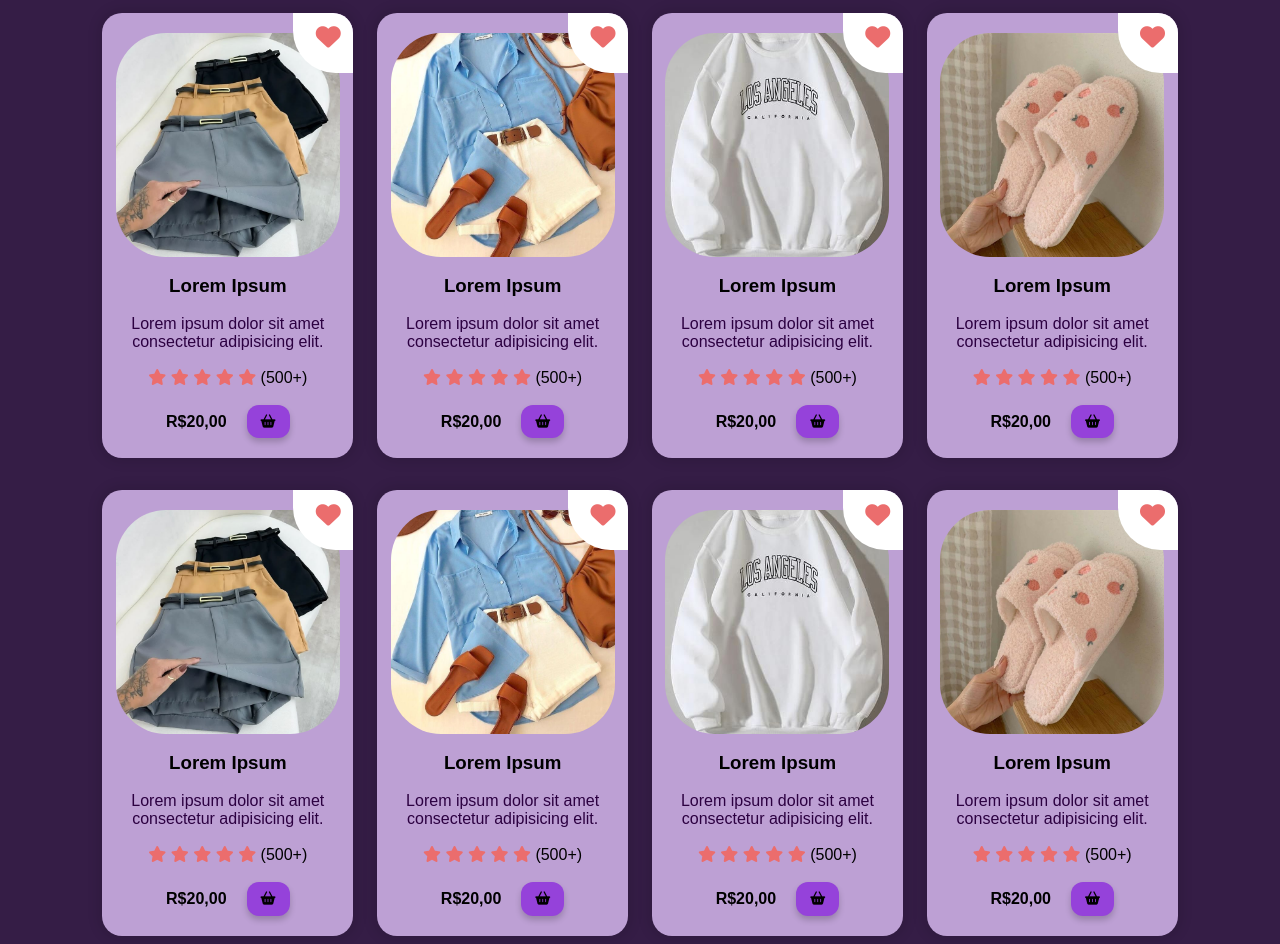
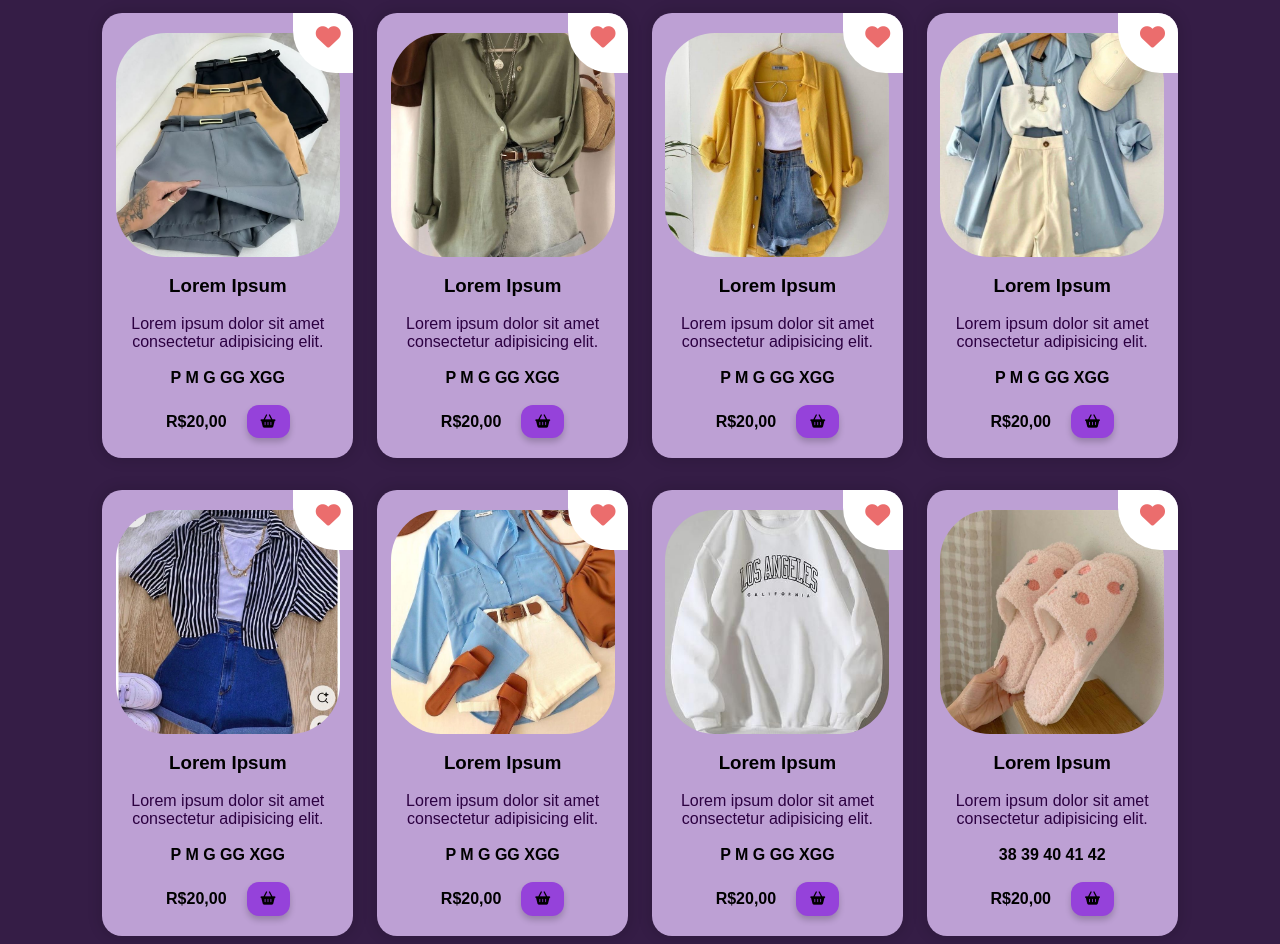
Before and after one commit to thayzavi/roupa, a plain HTML site: page index.html in a window 1280 px wide. Shown: the part 916-1860 px from the top of the page. Drawn offline with nearby package versions, Linux system fonts and the light colour scheme.

Commit message:
modificação

```diff
--- a/index.html
+++ b/index.html
@@ -24,6 +24,9 @@
                 </li>
                 <li class="nav-item">
                     <a href="#avaliação">Avaliações</a>
+                </li>
+                <li class="nav-item">
+                    <a href="#avaliação">Localiz</a>
                 </li>
             </ul>
             <button class="btn-default">Peça Aqui</button>
@@ -118,12 +121,124 @@
                     </span>
 
                     <div class="dish-rate">
-                        <i class="fa-solid fa-star"></i>
-                        <i class="fa-solid fa-star"></i>
-                        <i class="fa-solid fa-star"></i>
-                        <i class="fa-solid fa-star"></i>
-                        <i class="fa-solid fa-star"></i>
-                        <span>(500+)</span>
+                        <div class="dish-rate">
+                            <h4>P M G GG XGG</h4>
+                        </div>
+                    </div>
+
+                    <div class="dish-price">
+                        <h4>R$20,00</h4>
+                        <button class="btn-default">
+                            <i class="fa-solid fa-basket-shopping"></i>
+                        </button>
+                    </div>
+                </div>
+
+                <div class="dish">
+                    <div class="dish-heart">
+                        <i class="fa-solid fa-heart"></i>
+                    </div>
+
+                    <img src="img/catalogo/5e3a3940-b280-49d8-bfc3-8ff3b4c431f8.jpg" class="dish-image" alt="">
+
+                    <h3 class="dish-title">
+                        Lorem Ipsum
+                    </h3>
+
+                    <span class="dish-description">
+                        Lorem ipsum dolor sit amet consectetur adipisicing elit.
+                    </span>
+
+                    <div class="dish-rate">
+                        <div class="dish-rate">
+                            <h4>P M G GG XGG</h4>
+                        </div>
+                    </div>
+
+                    <div class="dish-price">
+                        <h4>R$20,00</h4>
+                        <button class="btn-default">
+                            <i class="fa-solid fa-basket-shopping"></i>
+                        </button>
+                    </div>
+                </div>
+
+                <div class="dish">
+                    <div class="dish-heart">
+                        <i class="fa-solid fa-heart"></i>
+                    </div>
+
+                    <img src="img/catalogo/a3e353ae-b65f-4e83-af10-5d96a58ca424.jpg" class="dish-image" alt="">
+
+                    <h3 class="dish-title">
+                        Lorem Ipsum
+                    </h3>
+
+                    <span class="dish-description">
+                        Lorem ipsum dolor sit amet consectetur adipisicing elit.
+                    </span>
+
+                    <div class="dish-rate">
+                        <div class="dish-rate">
+                            <h4>P M G GG XGG</h4>
+                        </div>
+                    </div>
+
+                    <div class="dish-price">
+                        <h4>R$20,00</h4>
+                        <button class="btn-default">
+                            <i class="fa-solid fa-basket-shopping"></i>
+                        </button>
+                    </div>
+                </div>
+
+                <div class="dish">
+                    <div class="dish-heart">
+                        <i class="fa-solid fa-heart"></i>
+                    </div>
+
+                    <img src="img/catalogo/f31489aa-c818-49d0-aaed-761d48c27c2c.jpg" class="dish-image" alt="">
+
+                    <h3 class="dish-title">
+                        Lorem Ipsum
+                    </h3>
+
+                    <span class="dish-description">
+                        Lorem ipsum dolor sit amet consectetur adipisicing elit.
+                    </span>
+
+                    <div class="dish-rate">
+                        <div class="dish-rate">
+                            <h4>P M G GG XGG</h4>
+                        </div>
+                    </div>
+
+                    <div class="dish-price">
+                        <h4>R$20,00</h4>
+                        <button class="btn-default">
+                            <i class="fa-solid fa-basket-shopping"></i>
+                        </button>
+                    </div>
+                </div>
+            </div>
+            <div id="dishes">
+                <div class="dish">
+                    <div class="dish-heart">
+                        <i class="fa-solid fa-heart"></i>
+                    </div>
+
+                    <img src="img/catalogo/fea8724b-26ce-46ac-bce5-984a723be997.jpg" class="dish-image" alt="">
+
+                    <h3 class="dish-title">
+                        Lorem Ipsum
+                    </h3>
+
+                    <span class="dish-description">
+                        Lorem ipsum dolor sit amet consectetur adipisicing elit.
+                    </span>
+
+                    <div class="dish-rate">
+                        <h4>P M G GG XGG</h4>
                     </div>
 
                     <div class="dish-price">
@@ -150,12 +265,9 @@
                     </span>
 
                     <div class="dish-rate">
-                        <i class="fa-solid fa-star"></i>
-                        <i class="fa-solid fa-star"></i>
-                        <i class="fa-solid fa-star"></i>
-                        <i class="fa-solid fa-star"></i>
-                        <i class="fa-solid fa-star"></i>
-                        <span>(500+)</span>
+                        <div class="dish-rate">
+                            <h4>P M G GG XGG</h4>
+                        </div>
                     </div>
 
                     <div class="dish-price">
@@ -182,12 +294,9 @@
                     </span>
 
                     <div class="dish-rate">
-                        <i class="fa-solid fa-star"></i>
-                        <i class="fa-solid fa-star"></i>
-                        <i class="fa-solid fa-star"></i>
-                        <i class="fa-solid fa-star"></i>
-                        <i class="fa-solid fa-star"></i>
-                        <span>(500+)</span>
+                        <div class="dish-rate">
+                            <h4>P M G GG XGG</h4>
+                        </div>
                     </div>
 
                     <div class="dish-price">
@@ -214,141 +323,9 @@
                     </span>
 
                     <div class="dish-rate">
-                        <i class="fa-solid fa-star"></i>
-                        <i class="fa-solid fa-star"></i>
-                        <i class="fa-solid fa-star"></i>
-                        <i class="fa-solid fa-star"></i>
-                        <i class="fa-solid fa-star"></i>
-                        <span>(500+)</span>
-                    </div>
-
-                    <div class="dish-price">
-                        <h4>R$20,00</h4>
-                        <button class="btn-default">
-                            <i class="fa-solid fa-basket-shopping"></i>
-                        </button>
-                    </div>
-                </div>
-            </div>
-            <div id="dishes">
-                <div class="dish">
-                    <div class="dish-heart">
-                        <i class="fa-solid fa-heart"></i>
-                    </div>
-
-                    <img src="img/catalogo/🔝 Lista de Fornecedores de Roupas com Mais de 500….jpg" class="dish-image" alt="">
-
-                    <h3 class="dish-title">
-                        Lorem Ipsum
-                    </h3>
-
-                    <span class="dish-description">
-                        Lorem ipsum dolor sit amet consectetur adipisicing elit.
-                    </span>
-
-                    <div class="dish-rate">
-                        <i class="fa-solid fa-star"></i>
-                        <i class="fa-solid fa-star"></i>
-                        <i class="fa-solid fa-star"></i>
-                        <i class="fa-solid fa-star"></i>
-                        <i class="fa-solid fa-star"></i>
-                        <span>(500+)</span>
-                    </div>
-
-                    <div class="dish-price">
-                        <h4>R$20,00</h4>
-                        <button class="btn-default">
-                            <i class="fa-solid fa-basket-shopping"></i>
-                        </button>
-                    </div>
-                </div>
-
-                <div class="dish">
-                    <div class="dish-heart">
-                        <i class="fa-solid fa-heart"></i>
-                    </div>
-
-                    <img src="img/catalogo/Descubra As Tendências Para O Verão 2023_ Cores, Estampas E Estampas De Moda.jpg" class="dish-image" alt="">
-
-                    <h3 class="dish-title">
-                        Lorem Ipsum
-                    </h3>
-
-                    <span class="dish-description">
-                        Lorem ipsum dolor sit amet consectetur adipisicing elit.
-                    </span>
-
-                    <div class="dish-rate">
-                        <i class="fa-solid fa-star"></i>
-                        <i class="fa-solid fa-star"></i>
-                        <i class="fa-solid fa-star"></i>
-                        <i class="fa-solid fa-star"></i>
-                        <i class="fa-solid fa-star"></i>
-                        <span>(500+)</span>
-                    </div>
-
-                    <div class="dish-price">
-                        <h4>R$20,00</h4>
-                        <button class="btn-default">
-                            <i class="fa-solid fa-basket-shopping"></i>
-                        </button>
-                    </div>
-                </div>
-
-                <div class="dish">
-                    <div class="dish-heart">
-                        <i class="fa-solid fa-heart"></i>
-                    </div>
-
-                    <img src="img/catalogo/Moletom Gola Redonda Los Angeles California.jpg" class="dish-image" alt="">
-
-                    <h3 class="dish-title">
-                        Lorem Ipsum
-                    </h3>
-
-                    <span class="dish-description">
-                        Lorem ipsum dolor sit amet consectetur adipisicing elit.
-                    </span>
-
-                    <div class="dish-rate">
-                        <i class="fa-solid fa-star"></i>
-                        <i class="fa-solid fa-star"></i>
-                        <i class="fa-solid fa-star"></i>
-                        <i class="fa-solid fa-star"></i>
-                        <i class="fa-solid fa-star"></i>
-                        <span>(500+)</span>
-                    </div>
-
-                    <div class="dish-price">
-                        <h4>R$20,00</h4>
-                        <button class="btn-default">
-                            <i class="fa-solid fa-basket-shopping"></i>
-                        </button>
-                    </div>
-                </div>
-
-                <div class="dish">
-                    <div class="dish-heart">
-                        <i class="fa-solid fa-heart"></i>
-                    </div>
-
-                    <img src="img/catalogo/20a4f487-4f8d-4995-8240-f33828738076.jpg" class="dish-image" alt="">
-
-                    <h3 class="dish-title">
-                        Lorem Ipsum
-                    </h3>
-
-                    <span class="dish-description">
-                        Lorem ipsum dolor sit amet consectetur adipisicing elit.
-                    </span>
-
-                    <div class="dish-rate">
-                        <i class="fa-solid fa-star"></i>
-                        <i class="fa-solid fa-star"></i>
-                        <i class="fa-solid fa-star"></i>
-                        <i class="fa-solid fa-star"></i>
-                        <i class="fa-solid fa-star"></i>
-                        <span>(500+)</span>
+                        <div class="dish-rate">
+                            <h4>38 39 40 41 42</h4>
+                        </div>
                     </div>
 
                     <div class="dish-price">
@@ -382,7 +359,7 @@
 
                 <div id="feedbacks">
                     <div class="feedback">
-                        <img src="" alt="" class="avatar">
+                        <img src="img/0bc38f0c-e909-464c-9bb0-1af15fcce96b.jpg" alt="" class="avatar">
 
                         <div class="feedback-content">
                             <p>
@@ -403,7 +380,7 @@
                     </div>
 
                     <div class="feedback">
-                        <img src="" alt="" class="avatar">
+                        <img src="img/0bc38f0c-e909-464c-9bb0-1af15fcce96b.jpg" alt="" class="avatar">
 
                         <div class="feedback-content">
                             <p>
--- a/style.css
+++ b/style.css
@@ -171,7 +171,7 @@ header{
     z-index: 2;
 }
 #banner img {
-    height: 100%;
+     width: min(500px, 100%);
     width: 38rem;
     height: 38rem;
     border-radius: 40% 40% 80%;
@@ -261,9 +261,6 @@ header{
     color: #2c0041;
     text-align: center;
 }
-.dish-rate i{
-    color:#eb6d6d ;
-}
 .dish-price{
     display: flex;
     align-items: center;
@@ -295,8 +292,8 @@ header{
     justify-content: center;
     gap: 48px;
 }
-.testimonial{
-    width: 500px;
+.testimonial {
+    width: min(500px, 100%);
     height: auto;
     border-radius: 50px;
 }
@@ -333,7 +330,7 @@ header{
     border-radius: 12px;
     box-shadow: 0px 0px 12px 4px rgba(0, 0, 0, 0.1);
 }
-.feadback-avatar{
+.avatar {
     width: 100px;
     height: 100px;
     border-radius: 100%;
```
Also changed, not shown: img/0bc38f0c-e909-464c-9bb0-1af15fcce96b.jpg (added), img/3faa18b1-a5d4-4016-b694-b038d5dd16ef.jpg (deleted), img/537a6be3-560e-490d-a114-6e17643dec74.jpg (added), img/catalogo/5e3a3940-b280-49d8-bfc3-8ff3b4c431f8.jpg (added), img/catalogo/a3e353ae-b65f-4e83-af10-5d96a58ca424.jpg (added), img/catalogo/f31489aa-c818-49d0-aaed-761d48c27c2c.jpg (added), img/catalogo/fea8724b-26ce-46ac-bce5-984a723be997.jpg (added).
